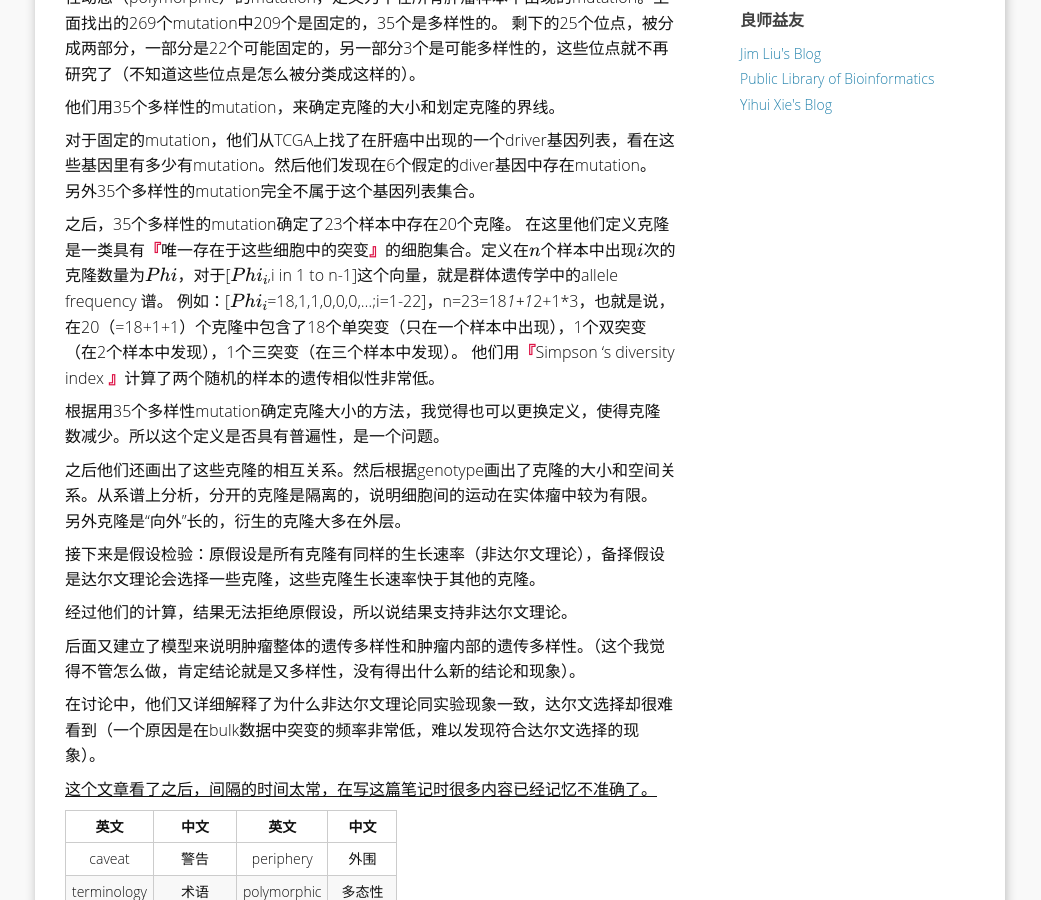
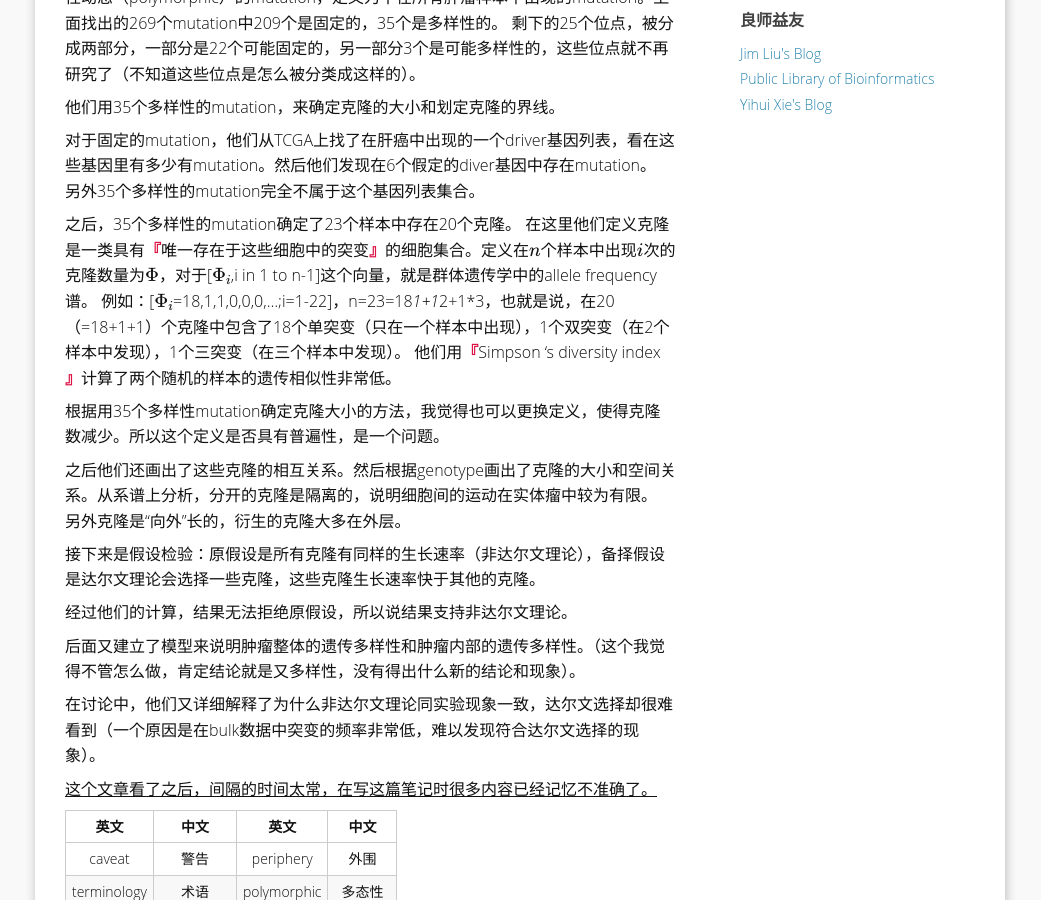
Before and after one commit to yulijia/cn, a Jekyll site: the page built from _posts/2015-11-25-Extremely-high-genetic-diversity-in-a-single-tumor-points-to-prevalence-of-nonDarwinian-cell-evolution.md, in a window 1280 px wide and 900 px high, scrolled down 1204 px. Shown: the whole window, without its empty margins (120-1161 px from the left). Built offline with Jekyll 4.4.1, drawn with Linux system fonts in a browser that asks for light colours; some web fonts are replaced; formulas are drawn with MathJax 3; comment, search, counter and statistics services are not loaded.

Commit message:
modify wrong latex symbol

```diff
--- a/_posts/2015-11-25-Extremely-high-genetic-diversity-in-a-single-tumor-points-to-prevalence-of-nonDarwinian-cell-evolution.md
+++ b/_posts/2015-11-25-Extremely-high-genetic-diversity-in-a-single-tumor-points-to-prevalence-of-nonDarwinian-cell-evolution.md
@@ -43,8 +43,8 @@ PNAS发文章分为三类，具体请大家自己从网上搜索。这篇文章
 另外35个多样性的mutation完全不属于这个基因列表集合。
 
 之后，35个多样性的mutation确定了23个样本中存在20个克隆。
-在这里他们定义克隆是一类具有<q>唯一存在于这些细胞中的突变</q>的细胞集合。定义在$$n$$个样本中出现$$i$$次的克隆数量为$$Phi$$，对于[$$Phi_{i}$$,i in 1 to n-1]这个向量，就是群体遗传学中的allele frequency 谱。
-例如：[$$Phi_{i}$$=18,1,1,0,0,0,...;i=1-22]，n=23=18*1+1*2+1*3，也就是说，在20（=18+1+1）个克隆中包含了18个单突变（只在一个样本中出现），1个双突变（在2个样本中发现），1个三突变（在三个样本中发现）。
+在这里他们定义克隆是一类具有<q>唯一存在于这些细胞中的突变</q>的细胞集合。定义在$$n$$个样本中出现$$i$$次的克隆数量为$$\Phi$$，对于[$$\Phi_{i}$$,i in 1 to n-1]这个向量，就是群体遗传学中的allele frequency 谱。
+例如：[$$\Phi_{i}$$=18,1,1,0,0,0,...;i=1-22]，n=23=18*1+1*2+1*3，也就是说，在20（=18+1+1）个克隆中包含了18个单突变（只在一个样本中出现），1个双突变（在2个样本中发现），1个三突变（在三个样本中发现）。
 他们用<q>Simpson 's diversity index </q>计算了两个随机的样本的遗传相似性非常低。
 
 根据用35个多样性mutation确定克隆大小的方法，我觉得也可以更换定义，使得克隆数减少。所以这个定义是否具有普遍性，是一个问题。
```
